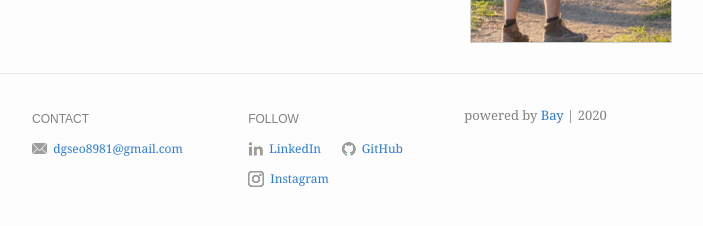
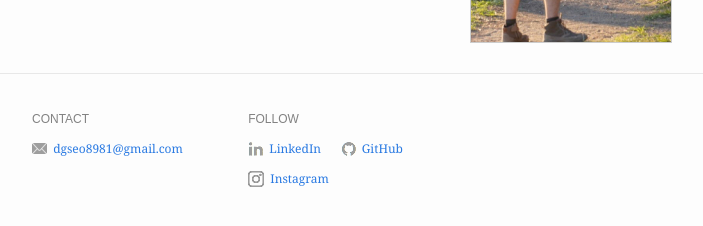
Before and after one commit to seogineer/seogineer.github.io, a Jekyll site: the page built from index.md, in a window 1280 px wide. Shown: the part 366-592 px from the top of the page, without its empty margins (288-991 px from the left). Built offline with Jekyll 4.4.1, drawn with Linux system fonts in a browser that asks for light colours.

Commit message:
Update _config.yml

```diff
--- a/_config.yml
+++ b/_config.yml
@@ -17,7 +17,7 @@ header:
     - name: Blog
 
 footer:
-  show_powered_by: true
+  show_powered_by: false
   contact:
     - name: Email
       value: dgseo8981@gmail.com
```
